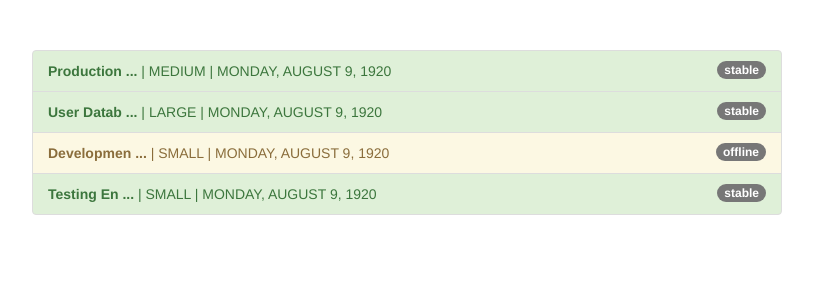
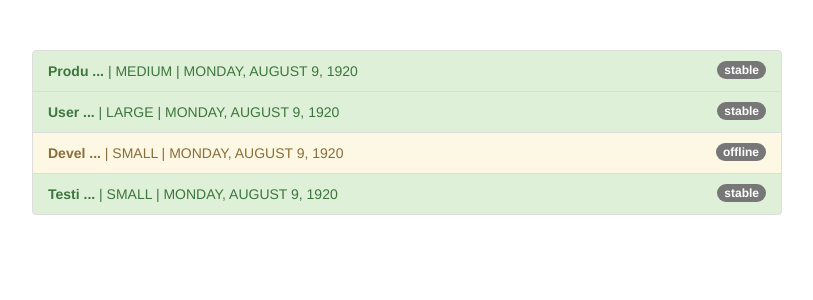
Before and after one commit to manoj1995madushanka/angular-pipes, an Angular app: page / in a window 1280 px wide. Shown: the top 300 px of the page, without its empty margins (233-1046 px from the left). Built offline with nearby package versions, Linux system fonts and the light colour scheme.

Commit message:
add parameter to pipe

```diff
--- a/src/app/app.component.html
+++ b/src/app/app.component.html
@@ -11,7 +11,7 @@
             {{ server.status }}
           </span>
           <!--pipe works left to right direction-->
-          <strong>{{ server.name | shorten }}</strong> |
+          <strong>{{ server.name | shorten:5 }}</strong> |
           {{ server.instanceType | uppercase }} |
           {{ server.started | date: 'fullDate' | uppercase }}
         </li>
--- a/src/app/pipes/shorten.pipe.ts
+++ b/src/app/pipes/shorten.pipe.ts
@@ -8,9 +8,9 @@
   /**
    * return first 10 characters of a provided string
    * */
-  transform(value: any): string {
-    if (value.length > 10) {
-      return value.substr(0, 10) + ' ...';
+  transform(value: any, limit: number): string {
+    if (value.length > limit) {
+      return value.substr(0, limit) + ' ...';
     }
     return value;
   }
```
